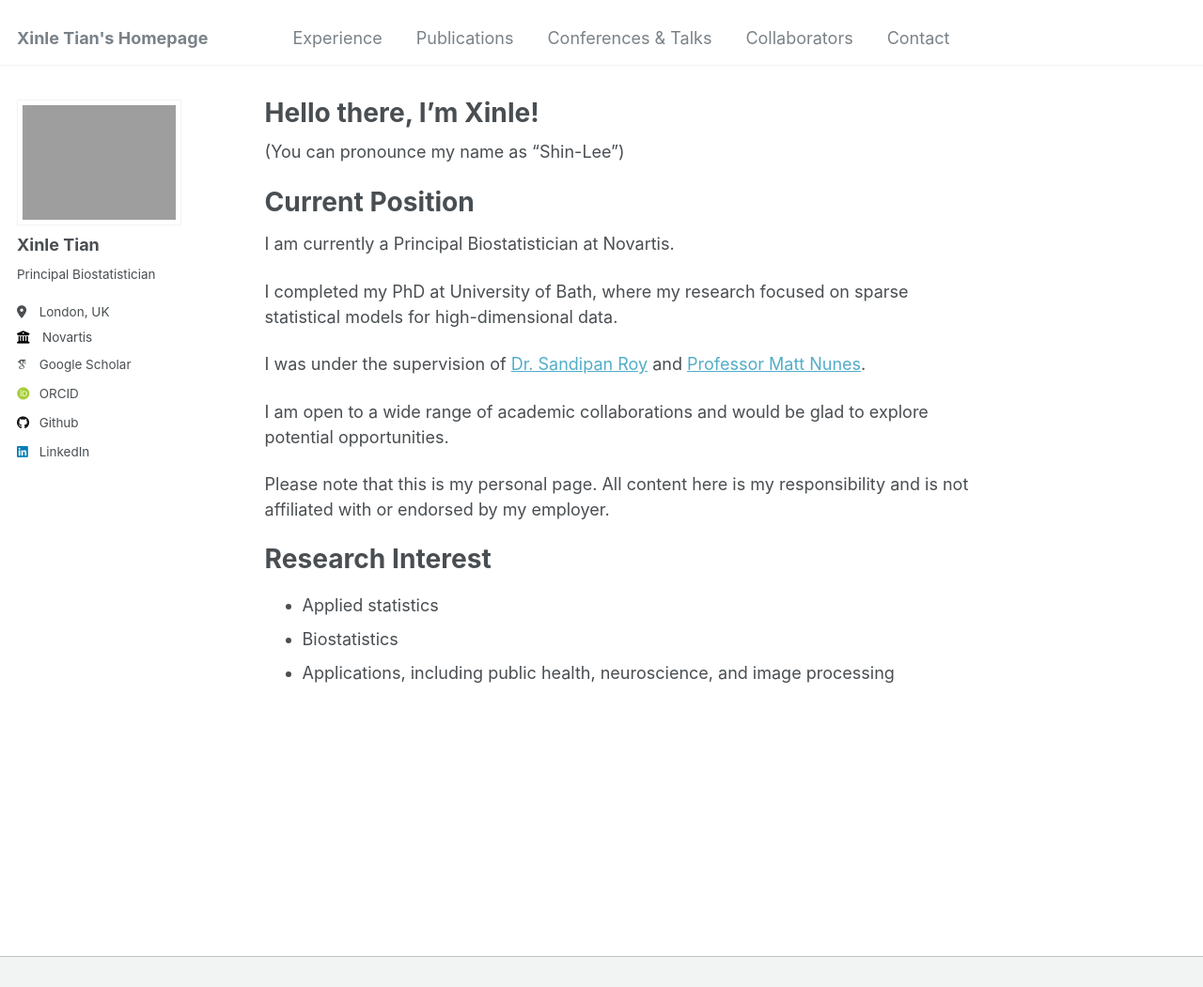
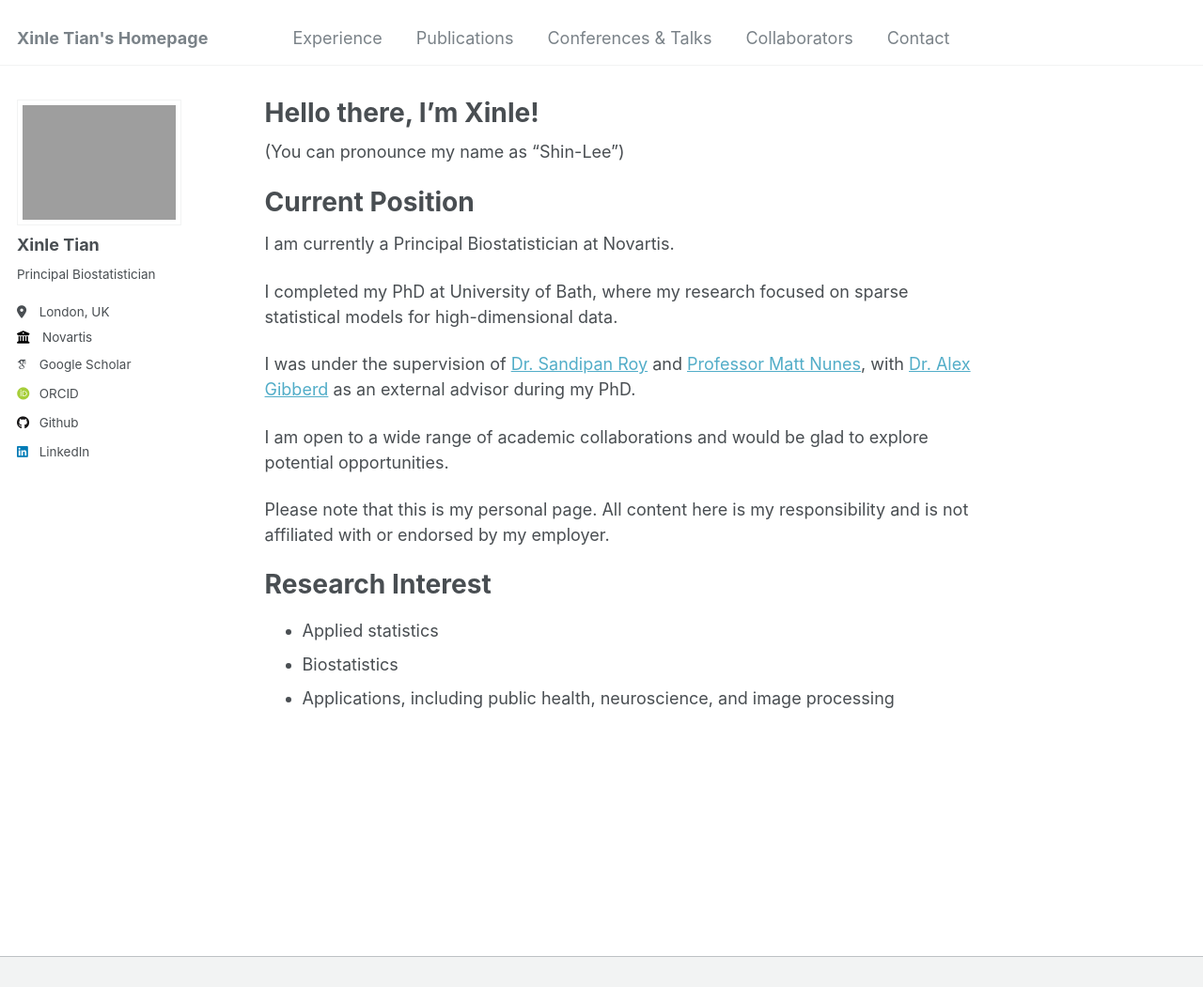
Before and after one commit to xinlet/xinlet.github.io, a Jekyll site: the page built from _pages/about.md, in a window 1280 px wide and 1191 px high, cut to the strip 0-1051 px from the top of the window. Shown: the whole strip at 94% size. Built offline with Jekyll 4.4.1, drawn with Linux system fonts in a browser that asks for light colours; some web fonts are replaced.

Commit message:
Update about.md

```diff
--- a/_pages/about.md
+++ b/_pages/about.md
@@ -16,7 +16,7 @@ I am currently a Principal Biostatistician at Novartis.
 
 I completed my PhD at University of Bath, where my research focused on sparse statistical models for high-dimensional data.
 
-I was under the supervision of [Dr. Sandipan Roy](https://researchportal.bath.ac.uk/en/persons/sandipan-roy/) and [Professor Matt Nunes](https://people.bath.ac.uk/man54/homepage.html).
+I was under the supervision of [Dr. Sandipan Roy](https://researchportal.bath.ac.uk/en/persons/sandipan-roy/) and [Professor Matt Nunes](https://people.bath.ac.uk/man54/homepage.html), with [Dr. Alex Gibberd](https://sites.google.com/view/gibberd/) as an external advisor during my PhD.
 
 I am open to a wide range of academic collaborations and would be glad to explore potential opportunities.
 
```
